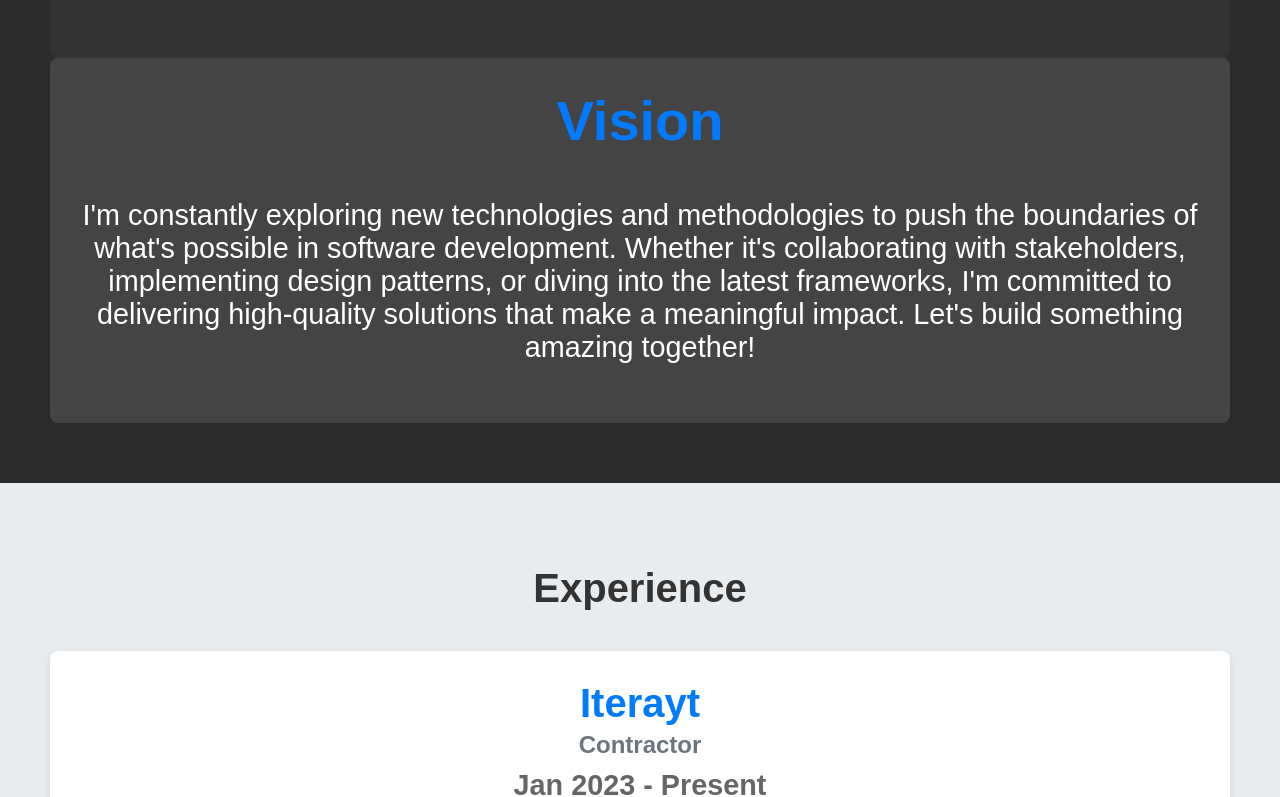
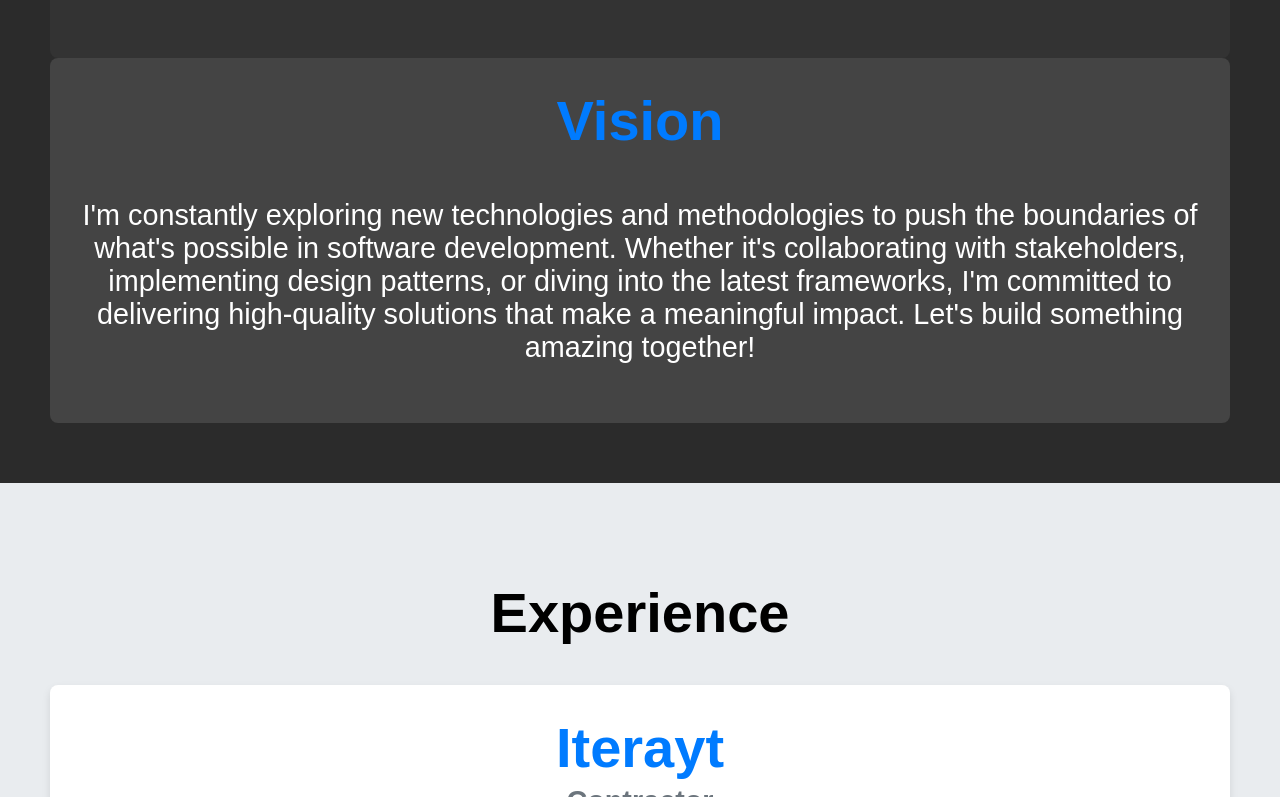
Before and after one commit to Zachary-Bricknell/Portfolio, a React (Create React App) app in the folder my-portfolio/: page / in a window 1280 px wide. Shown: the part 2003-2800 px from the top of the page. Built offline with nearby package versions, Linux system fonts and the light colour scheme; the HTML template or start-up script is replaced by a standard one.

Commit message:
Styling update

```diff
--- a/my-portfolio/src/App.js
+++ b/my-portfolio/src/App.js
@@ -5,7 +5,6 @@ import About from './components/About';
 import Projects from './components/Projects';
 import Experience from './components/Experience';
 import Contact from './components/Contact';
-import SocialMediaSidebar from './components/SocialMediaSidebar';
 import Footer from './components/FooterComponent';
 import './App.css';
 
@@ -18,7 +17,6 @@ function App() {
         <Link to="experience" smooth={true} duration={500}>Experience</Link>
         <Link to="contact" smooth={true} duration={500}>Contact</Link>
       </nav>
-      <SocialMediaSidebar />
       <Hero />
       <About />
       <Experience />
--- a/my-portfolio/src/components/Experience.css
+++ b/my-portfolio/src/components/Experience.css
@@ -7,8 +7,8 @@
 .experience h2 {
   text-align: center;
   margin-bottom: 40px;
-  font-size: 2.5rem;
-  color: #333333;
+  font-size: 3.5rem; /* Consistent font size with about-section h2 */
+  color: #000000; /* Consistent color */
 }
 
 .experience-container {
@@ -43,18 +43,18 @@
 
 .experience-card h3 {
   margin: 0;
-  font-size: 1.8rem; /* Larger font for company name */
-  color: #007bff;
+  font-size: 1.8rem; /* Consistent font size with about-section h2 */
+  color: #007bff; /* Consistent color */
 }
 
 .experience-card h4 {
   margin: 5px 0;
   color: #6c757d;
-  font-size: 1.5rem; /* Adjusted font size for role */
+  font-size: 1.5rem; /* Consistent font size with about-section p */
 }
 
 .experience-card p {
-  font-size: 1.2rem; /* Increased font size for better readability */
+  font-size: 1.2rem; /* Consistent font size with about-section p */
   color: #666666;
   margin: 10px 0 0; /* Better spacing around text */
 }
@@ -66,20 +66,22 @@
   }
 
   .experience-card h3 {
-    font-size: 2rem;
+    font-size: 3rem; /* Consistent font size with about-section h2 for larger screens */
   }
 
-  .experience-card p {
-    font-size: 1.5rem;
+  .experience-card p,
+  .experience-card h4 {
+    font-size: 1.5rem; /* Consistent font size with about-section p for larger screens */
   }
 }
 
 @media (min-width: 1200px) {
   .experience-card h3 {
-    font-size: 2.5rem;
+    font-size: 3.5rem; /* Consistent font size with about-section h2 for larger screens */
   }
 
-  .experience-card p {
-    font-size: 1.8rem;
+  .experience-card p,
+  .experience-card h4 {
+    font-size: 1.8rem; /* Consistent font size with about-section p for larger screens */
   }
 }
--- a/my-portfolio/src/components/Hero.js
+++ b/my-portfolio/src/components/Hero.js
@@ -78,9 +78,9 @@ const Hero = () => {
     <div className="hero">
       <div className="clouds" ref={cloudContainerRef}></div>
       <div  className="hero-content" style={{ backgroundImage: `url(${gcloud})`, backgroundSize: 'cover' }}>
-        <h1>Hi, I am <span className="name-highlight">Zach</span>.</h1>
+        <h1>Hi, it's <span className="name-highlight">Zach</span>.</h1>
         <p>
-          <span>I do</span>
+          <span>I'm a</span>
           <span className="typed-text-container">
             <ReactTyped
               strings={[
--- a/my-portfolio/src/components/Projects.css
+++ b/my-portfolio/src/components/Projects.css
@@ -20,7 +20,7 @@
 .projects h2 {
   text-align: center;
   margin-bottom: 40px;
-  font-size: 2.5rem; /* Match the h2 font size from the About section */
+  font-size: 3.5rem; /* Match the h2 font size from the About section */
   color: 333333; /* Keep the heading color consistent */
 }
 
--- a/my-portfolio/src/components/SocialMediaSidebar.css
+++ /dev/null
@@ -1,21 +0,0 @@
-.social-media-sidebar {
-    position: fixed;
-    right: 10px;
-    top: 50%;
-    transform: translateY(-50%);
-    display: flex;
-    flex-direction: column;
-    gap: 15px;
-  }
-
-
-  .social-media-sidebar a {
-    text-decoration: none;
-    color: #333;
-    font-size: 1.2em;
-  }
-
-  .social-media-sidebar a:hover {
-    color: #007bff;
-    transform: scale(1.1);
-  }
--- a/my-portfolio/src/components/SocialMediaSidebar.js
+++ /dev/null
@@ -1,14 +0,0 @@
-import React from 'react';
-import './SocialMediaSidebar.css';
-
-const SocialMediaSidebar = () => {
-  return (
-    <div className="social-media-sidebar">
-      <a href="https://linkedin.com/in/yourprofile" target="_blank" rel="noopener noreferrer">LinkedIn</a>
-      <a href="https://github.com/yourusername" target="_blank" rel="noopener noreferrer">GitHub</a>
-      <a href="https://twitter.com/yourhandle" target="_blank" rel="noopener noreferrer">Twitter</a>
-    </div>
-  );
-};
-
-export default SocialMediaSidebar;
```
